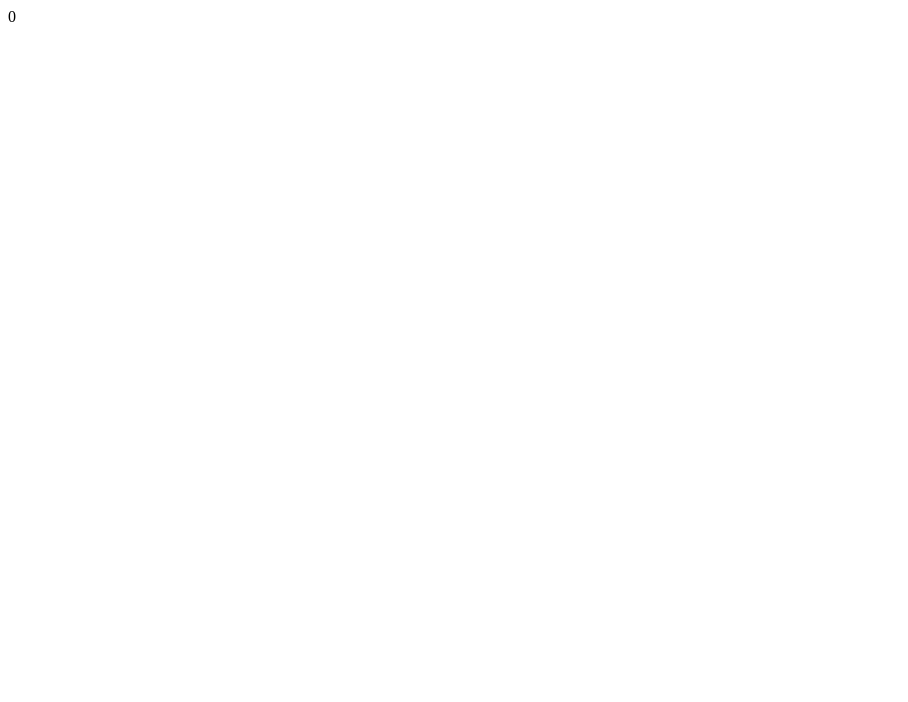
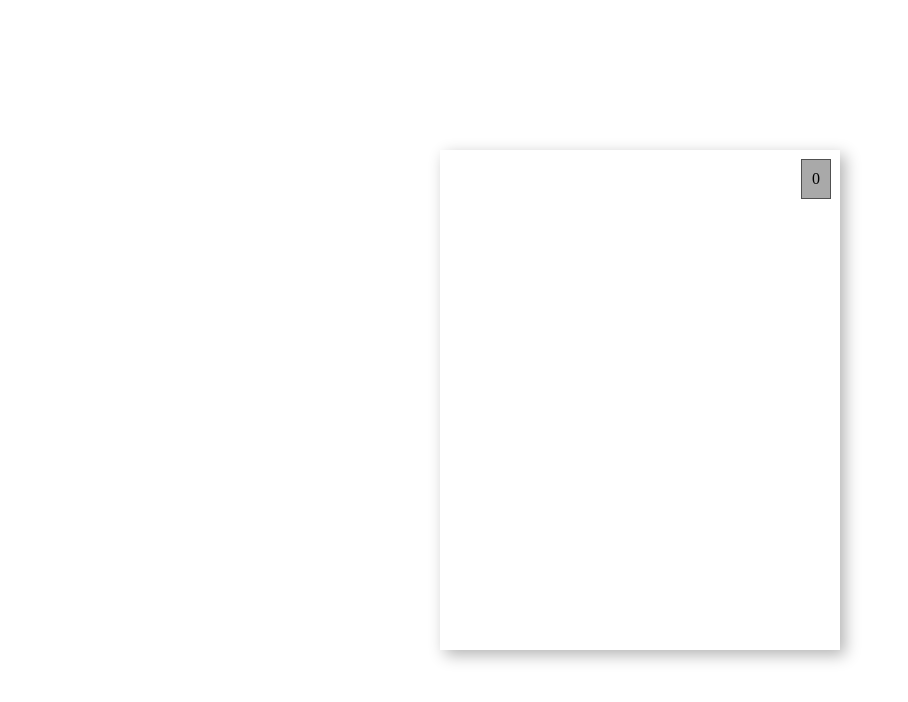
Before and after one commit to ThePsyk3y/JS-Calc, a plain HTML site: page index.html in a window 1280 px wide. Shown: the whole page, without its empty margins (0-908 px from the left). Drawn offline with Linux system fonts and the light colour scheme.

Commit message:
Prototype style rules applies.
Added clearfix rules.

Added Wrapper rules with width as 400px, centering and slight shadows.

Added calc-panel rules with base height of 500px.

Added number-view rules with dark gray background and outlines. (Needs to be properly tuned to not increasing in size with more digits)

```diff
--- a/style.css
+++ b/style.css
@@ -1,4 +1,36 @@
-html{
-    margin: 0;
-    padding: 0;
+html {
+  margin: 0;
+  padding: 0;
 }
+
+.clearfix::after {
+  content: '';
+  display: table;
+  clear: both;
+}
+
+.wrapper {
+  width: 400px;
+  position: absolute;
+  top: 50%;
+  left: 50%;
+  transform: translate(-50%, -50%);
+  background-color: #fff;
+  box-shadow: 5px 5px 15px rgba(0, 0, 0, 0.3);
+  overflow: hidden;
+}
+
+.calc-panel {
+    width: 50%;
+    height: 500px;
+  }
+
+.number-view{
+    position: absolute;
+    right: 0;
+    display: block;
+    padding: 10px;
+    margin: 10px;
+    background-color: darkgray;
+    outline: 1px solid rgb(80, 80, 80);
+}
```
